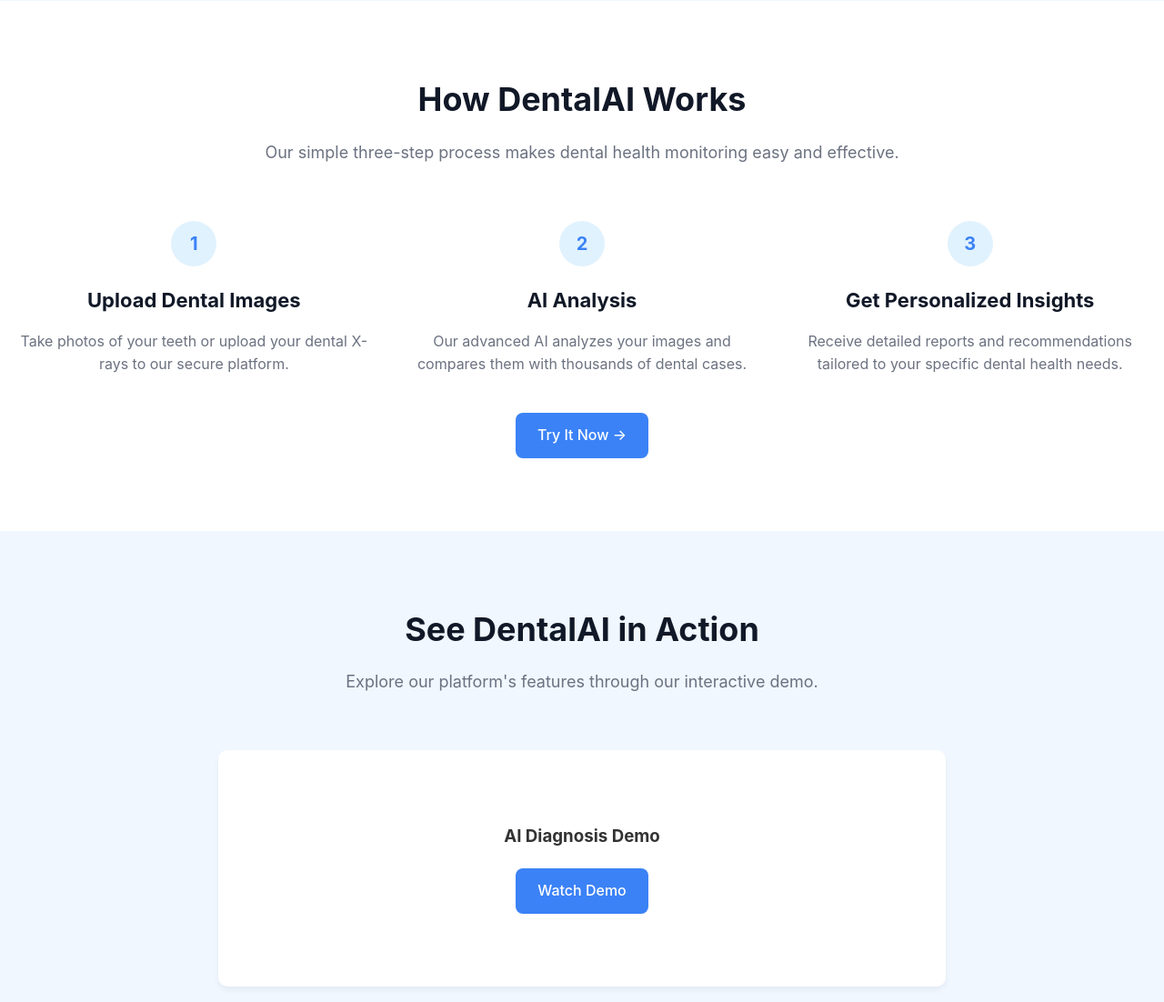
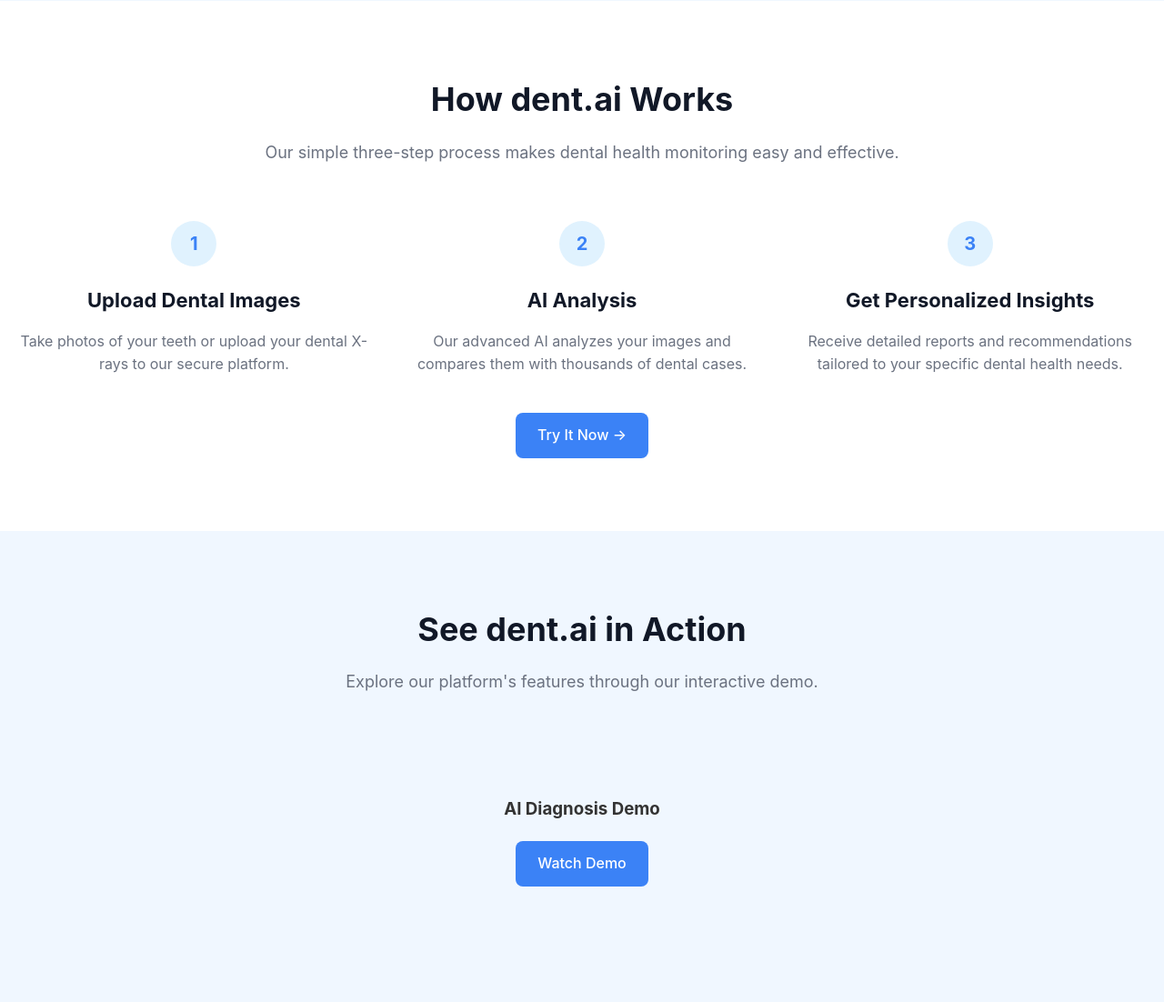
Before and after one commit to abhi-ragh/dent.ai, a Flask app: page / in a window 1280 px wide. Shown: the part 1317-2419 px from the top of the page at 91% size. Run offline with Flask 3, Linux system fonts and the light colour scheme; parts of the project's set-up code (start-up, migrations or seed data) failed here and were passed over.

Commit message:
icon changed

```diff
--- a/oral_feedback.csv
+++ b/oral_feedback.csv
@@ -2,3 +2,4 @@
 2650794,Oral Disease Analysis,up,2025-03-06T22:27:29.148Z
 2650794,Oral Disease Analysis,down,2025-03-06T22:42:28.695Z
 None,Oral Disease Analysis,up,2025-03-06T22:47:11.015Z
+None,Oral Disease Analysis,up,2025-03-07T05:31:19.833Z
--- a/templates/index.html
+++ b/templates/index.html
@@ -3,7 +3,7 @@
 <head>
     <meta charset="UTF-8">
     <meta name="viewport" content="width=device-width, initial-scale=1.0">
-    <title>DentalAI - Advanced Dental Health Assistant</title>
+    <title>dent.ai - Advanced Dental Health Assistant</title>
     <link rel="stylesheet" href="https://cdnjs.cloudflare.com/ajax/libs/font-awesome/6.0.0/css/all.min.css">
     <link rel="stylesheet" href="{{ url_for('static', filename='css/index.css') }}">
 </head>
@@ -11,7 +11,7 @@
     <header class="navbar">
         <div class="container navbar-container">
             <div class="logo">
-                <i class="fas fa-tooth"></i> DentalAI
+                <i class="fas fa-tooth"></i> dent.ai
             </div>
         </div>
     </header>
--- a/templates/landing.html
+++ b/templates/landing.html
@@ -3,7 +3,8 @@
 <head>
     <meta charset="UTF-8">
     <meta name="viewport" content="width=device-width, initial-scale=1.0">
-    <title>DentalAI</title>
+    <link rel="stylesheet" href="https://cdnjs.cloudflare.com/ajax/libs/font-awesome/6.0.0/css/all.min.css">
+    <title>dent.ai</title>
     <style>
         * {
             margin: 0;
@@ -246,11 +247,9 @@
 
         .demo-container {
             max-width: 800px;
-            margin: 40px auto 0;
-            background-color: white;
+            margin-left: auto;
+            margin-right: auto;
             border-radius: 10px;
-            padding: 30px;
-            box-shadow: 0 4px 6px rgba(0, 0, 0, 0.05);
         }
 
         .demo-tabs {
@@ -409,12 +408,8 @@
     <!-- Header -->
     <header class="container">
         <a href="#" class="logo">
-            <span class="logo-icon">
-                <svg xmlns="http://www.w3.org/2000/svg" width="24" height="24" viewBox="0 0 24 24" fill="none" stroke="currentColor" stroke-width="2" stroke-linecap="round" stroke-linejoin="round">
-                    <path d="M12 4C13.6 7.5 15 9 18.5 10c-3.5 1-4.9 2.5-6.5 6C10.5 12.5 9 11 5.5 10c3.5-1 5-2.5 6.5-6Z"></path>
-                </svg>
-            </span>
-            DentalAI
+            <i class="fas fa-tooth logo-icon"></i>
+            dent.ai
         </a>
         <nav>
             <ul>
@@ -487,7 +482,7 @@
     <section id="how-it-works" class="how-it-works">
         <div class="container">
             <div class="section-header">
-                <h2>How DentalAI Works</h2>
+                <h2>How dent.ai Works</h2>
                 <p>Our simple three-step process makes dental health monitoring easy and effective.</p>
             </div>
             <div class="steps">
@@ -517,7 +512,7 @@
 <section class="demo">
     <div class="container">
         <div class="section-header">
-            <h2>See DentalAI in Action</h2>
+            <h2>See dent.ai in Action</h2>
             <p>Explore our platform's features through our interactive demo.</p>
         </div>
         <div class="demo-container">
@@ -571,7 +566,7 @@
                                 <path d="M12 4C13.6 7.5 15 9 18.5 10c-3.5 1-4.9 2.5-6.5 6C10.5 12.5 9 11 5.5 10c3.5-1 5-2.5 6.5-6Z"></path>
                             </svg>
                         </span>
-                        DentalAI
+                        dent.ai
                     </a>
                     <p>Revolutionizing dental health with artificial intelligence.</p>
                 </div>
@@ -606,7 +601,7 @@
                 </div>
             </div>
             <div class="copyright">
-                &copy; 2025 DentalAI. All rights reserved.
+                &copy; 2025 dent.ai. All rights reserved.
             </div>
         </div>
     </footer>
--- a/xrays_feedback.csv
+++ b/xrays_feedback.csv
@@ -4,3 +4,4 @@
 2651046,X-ray Analysis,up,2025-03-07T01:29:15.649Z
 None,X-ray Analysis,up,2025-03-07T02:11:08.877Z
 2651071,X-ray Analysis,up,2025-03-07T04:40:08.262Z
+None,X-ray Analysis,up,2025-03-07T05:29:42.201Z
```
